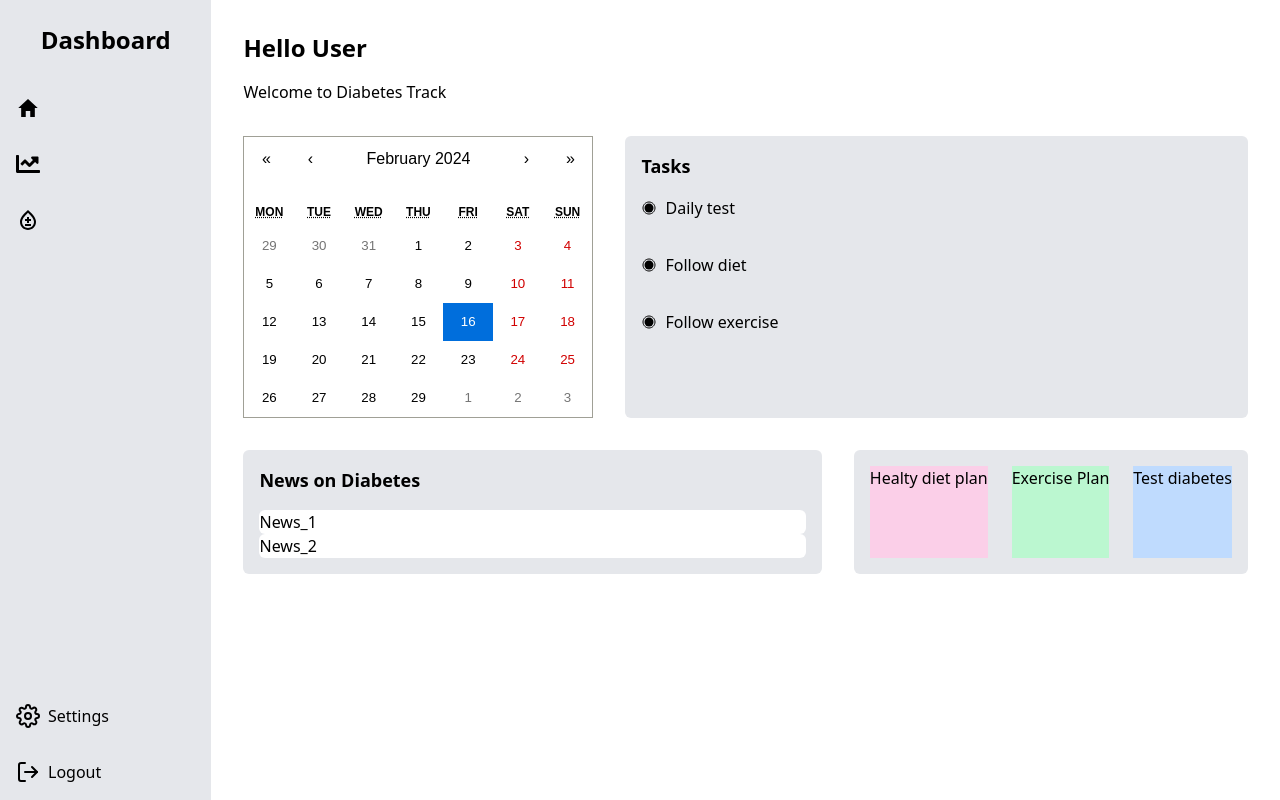
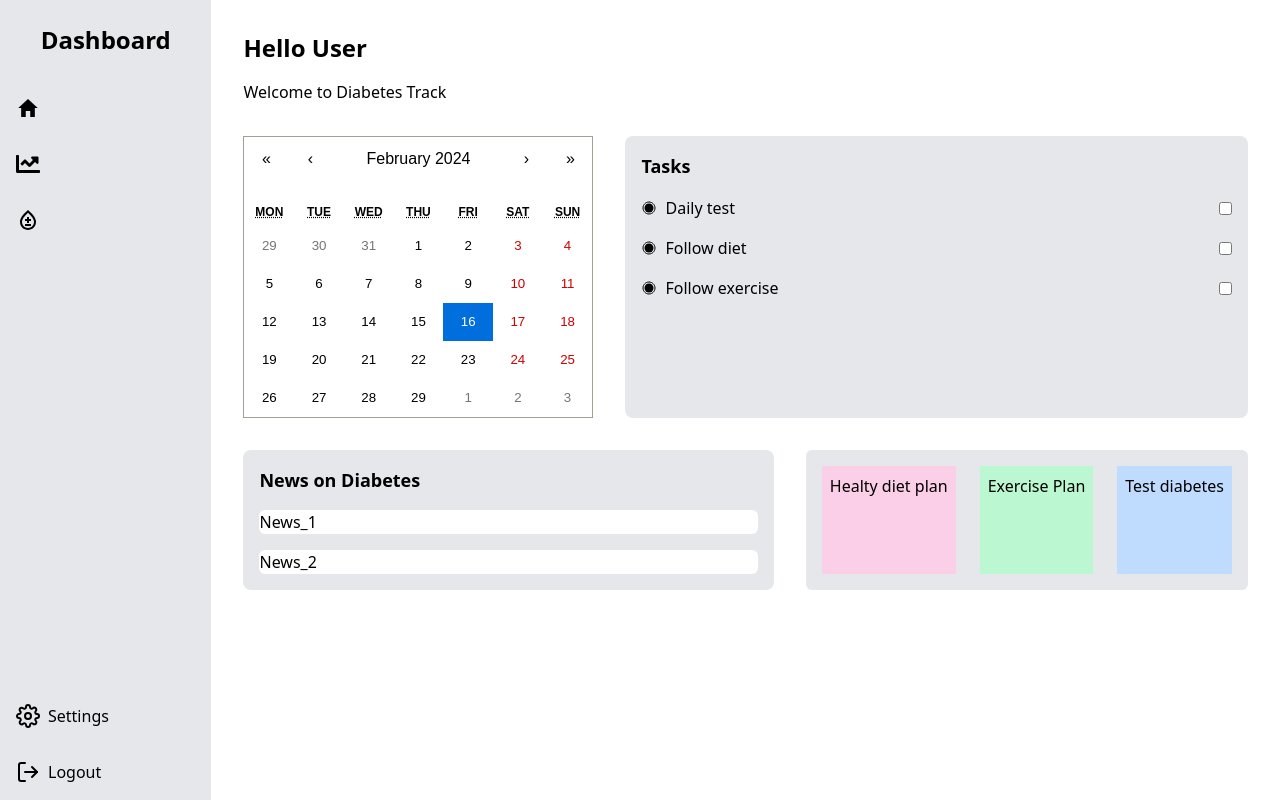
Before and after one commit to karan-panda/Diabetes-Decoded-gdsc, a Next.js app: page /dashboard in a window 1280 px wide. Built offline with nearby package versions, Linux system fonts and the light colour scheme.

Commit message:
dashboard changes

```diff
--- /dev/null
+++ b/components/ProfileSettings.js
@@ -0,0 +1,19 @@
+import React from 'react';
+
+const ProfileSettings = () => {
+  return (
+    <div className='inline-block'>
+      <div className='flex'>
+        <div>
+          <input></input>
+        </div>
+        <div>
+
+        </div>
+      </div>
+
+    </div>
+  )
+};
+
+export default ProfileSettings;
--- a/components/sidenav.js
+++ b/components/sidenav.js
@@ -60,7 +60,7 @@ const SideNav = () => {
         <li className="p-4 hover:bg-rose-900 hover:text-white" onClick={handleSettings}>
           <div className="flex items-center space-x-2">
             <FiSettings className="text-2xl" /> {/* Increase icon size */}
-            <span>Settings</span>
+            <Link href="/settings">Settings</Link>
           </div>
         </li>
         <li className="p-4 hover:bg-rose-900 hover:text-white" onClick={handleLogout}>
--- a/pages/dashboard/index.js
+++ b/pages/dashboard/index.js
@@ -1,8 +1,44 @@
+import React, { useState } from 'react';
 import Sidenav from '../../components/sidenav';
 import Calendar from '../../components/Calendar';
 import { IoRadioButtonOn } from "react-icons/io5";
 
 export default function Layout() {
+  function TaskList() {
+    const [tasks, setTasks] = useState([
+      { id: 1, name: 'Daily test', checked: false },
+      { id: 2, name: 'Follow diet', checked: false },
+      { id: 3, name: 'Follow exercise', checked: false }
+    ]);
+
+    const toggleCheckbox = (taskId) => {
+      setTasks(tasks.map(task =>
+        task.id === taskId ? { ...task, checked: !task.checked } : task
+      ));
+    };
+
+    return (
+      <div className="bg-gray-200 rounded-lg p-4 flex-grow">
+        <h2 className="text-lg font-semibold mb-4">Tasks</h2>
+        <div className="space-y-4">
+          {tasks.map(task => (
+            <div className="flex items-center justify-between" key={task.id}>
+              <div className="flex items-center">
+                <IoRadioButtonOn className="mr-2" />
+                <span>{task.name}</span>
+              </div>
+              <input
+                type="checkbox"
+                checked={task.checked}
+                onChange={() => toggleCheckbox(task.id)}
+              />
+            </div>
+          ))}
+        </div>
+      </div>
+    );
+  }
+
   return (
     <div className="flex h-screen bg-white">
       <Sidenav />
@@ -15,31 +51,12 @@ export default function Layout() {
             <Calendar />
           </div>
 
-          <div className="bg-gray-200 rounded-md p-4 flex-grow">
-            <h2 className="text-lg font-semibold mb-4">Tasks</h2>
-            <div className="space-y-4">
-              <div className="flex items-center">
-                <IoRadioButtonOn className="mr-2" />
-                <span>Daily test</span>
-              </div>
+          <TaskList /> {/* Embedding TaskList component here */}
 
-              <hr className="my-2" />
-              <div className="flex items-center">
-                <IoRadioButtonOn className="mr-2" />
-                <span>Follow diet</span>
-              </div>
-              <hr className="my-2" />
-              <div className="flex items-center">
-                <IoRadioButtonOn className="mr-2" />
-                <span>Follow exercise</span>
-              </div>
-              <hr className="my-2" />
-            </div>
-          </div>
         </div>
 
-        <div className="flex mt-8">
-          <div className="bg-gray-200 rounded-md p-4 flex-grow">
+        <div className="flex mt-8 space-x-8">
+          <div className="bg-gray-200 rounded-lg p-4 flex-grow space-y-4">
             <h2 className="text-lg font-semibold mb-4">News on Diabetes</h2>
             <div className='bg-white rounded-md'>
               News_1
@@ -50,9 +67,9 @@ export default function Layout() {
           </div>
 
           <div className="bg-gray-200 rounded-md p-4 ml-8 flex space-x-6">
-            <div className='bg-pink-200'>Healty diet plan</div>
-            <div className='bg-green-200'>Exercise Plan</div>
-            <div className='bg-blue-200'>Test diabetes</div>
+            <div className='bg-pink-200 p-2'>Healty diet plan</div>
+            <div className='bg-green-200 p-2'>Exercise Plan</div>
+            <div className='bg-blue-200 p-2'>Test diabetes</div>
           </div>
         </div>
       </div>
```
